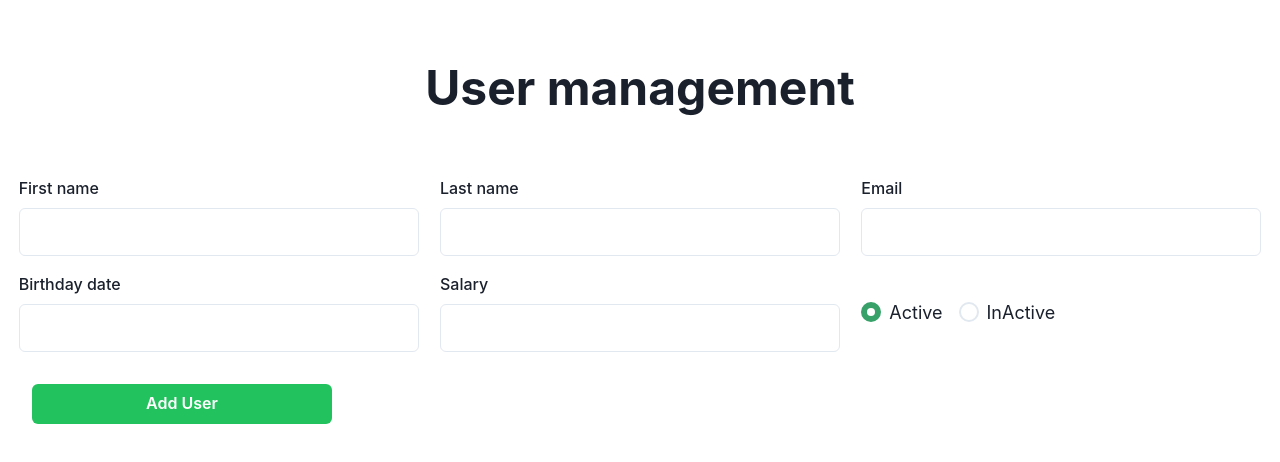
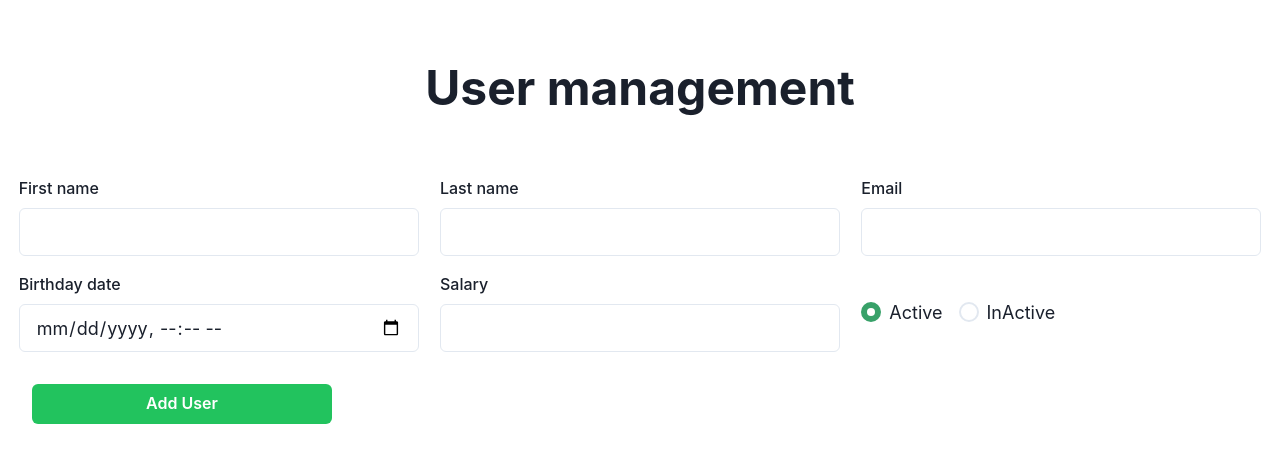
Before and after one commit to blackvoidx/User-management, a Next.js app: page / in a window 1280 px wide. Shown: the top 462 px of the page. Built offline with nearby package versions, Linux system fonts and the light colour scheme.

Commit message:
fix: fix date input type

```diff
--- a/components/AddUserForm.tsx
+++ b/components/AddUserForm.tsx
@@ -38,7 +38,7 @@ const AddUserForm = () => {
                     <UserInput type="text" name="firstName" label='First name' />
                     <UserInput type="text" name="lastName" label='Last name' />
                     <UserInput type="email" name="email" label='Email' />
-                    <UserInput type="text" name="birthdayDate" label='Birthday date' />
+                    <UserInput type="datetime-local" name="birthdayDate" label='Birthday date' />
                     <UserInput type="text" name="salary" label='Salary' />
                     <RadioInput name="status" />
                     <Stack width="full" paddingX="4">
```
